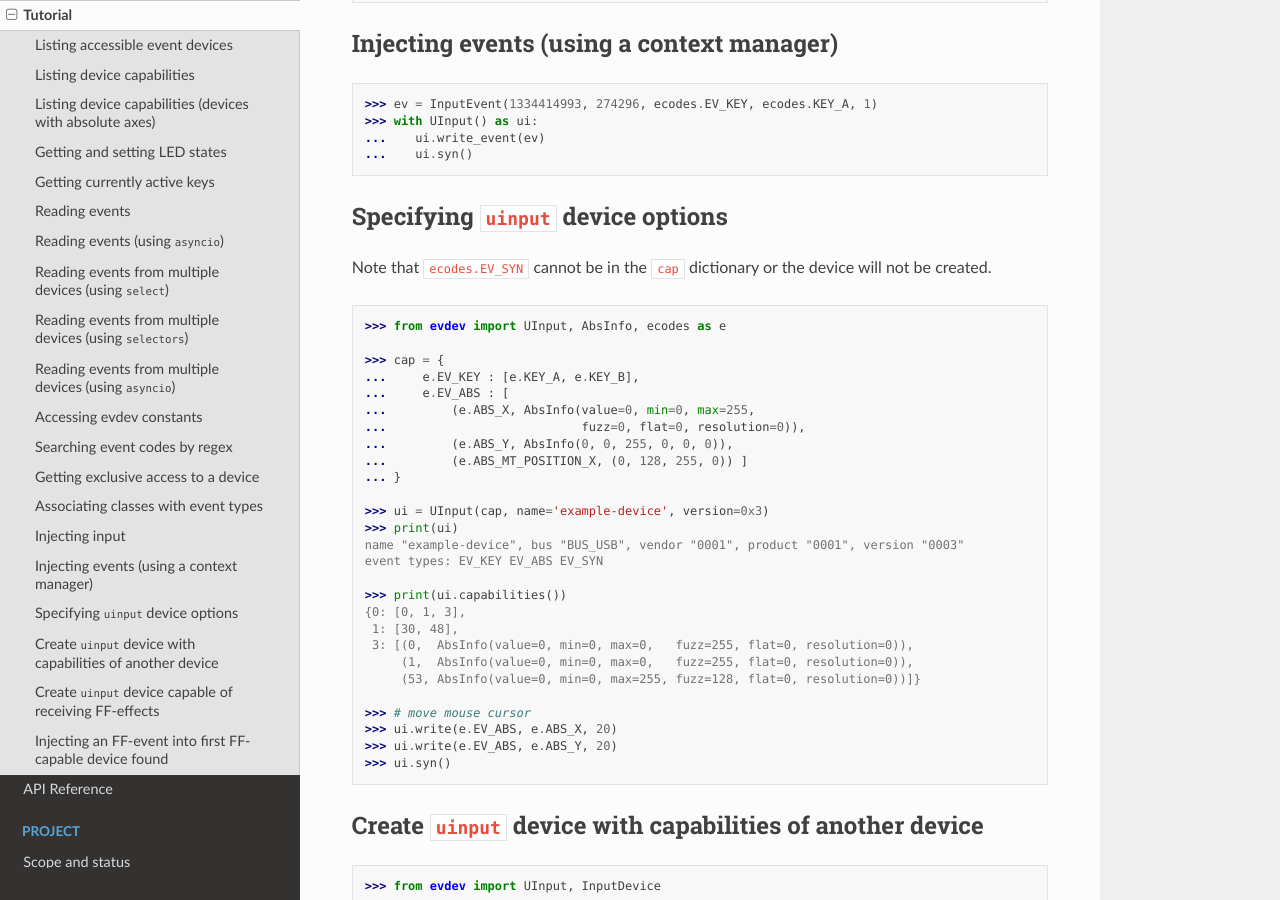
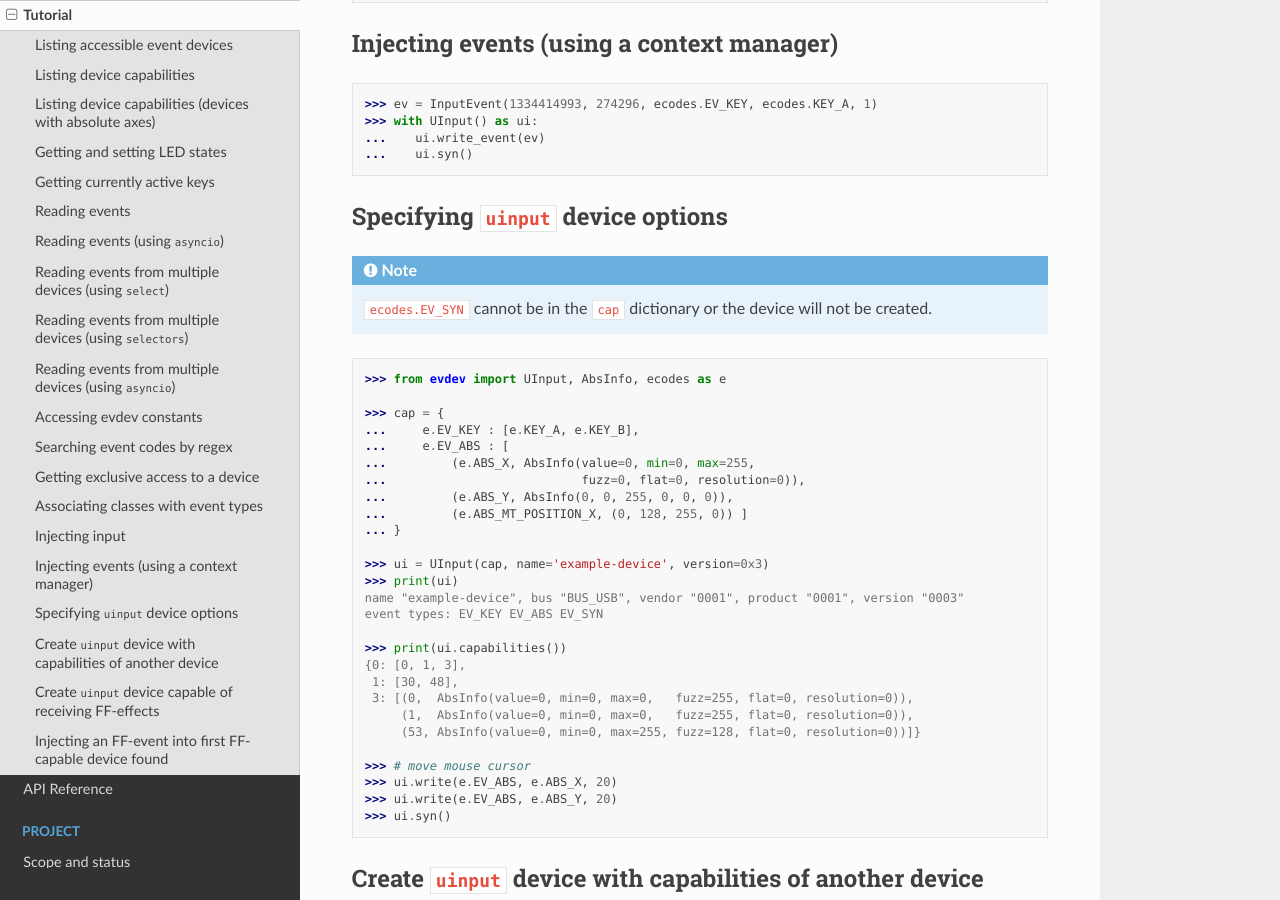
Before and after one commit to gvalkov/python-evdev, a Sphinx documentation site: the page built from docs/tutorial.rst, in a window 1280 px wide and 900 px high, scrolled down 5339 px. Built offline with Sphinx 7.4.7 and the Read the Docs theme 2.0.0, drawn with Linux system fonts in a browser that asks for light colours.

Commit message:
Update tutorial.rst

```diff
--- a/docs/tutorial.rst
+++ b/docs/tutorial.rst
@@ -329,7 +329,9 @@ Injecting events (using a context manager)
 Specifying ``uinput`` device options
 ====================================
 
-Note that ``ecodes.EV_SYN`` cannot be in the ``cap`` dictionary or the device will not be created.
+.. note::
+
+   ``ecodes.EV_SYN`` cannot be in the ``cap`` dictionary or the device will not be created.
 
 ::
 
```
